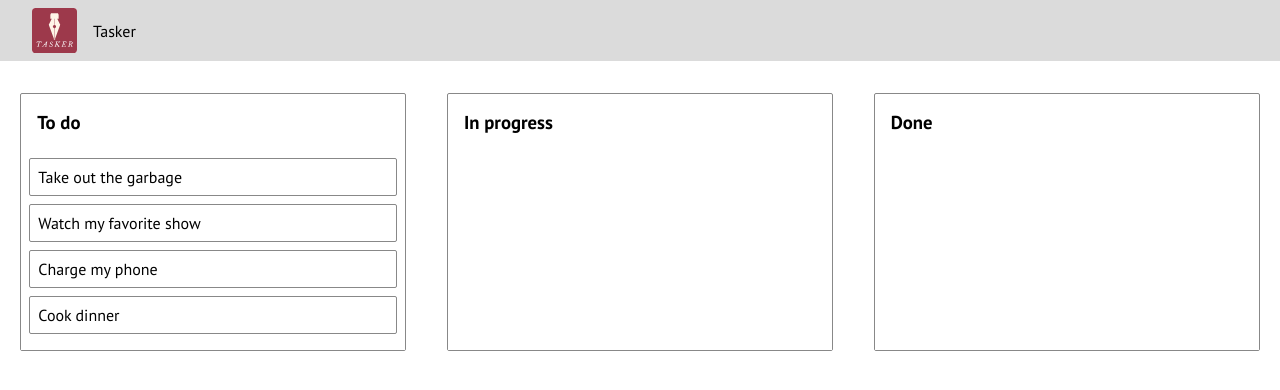
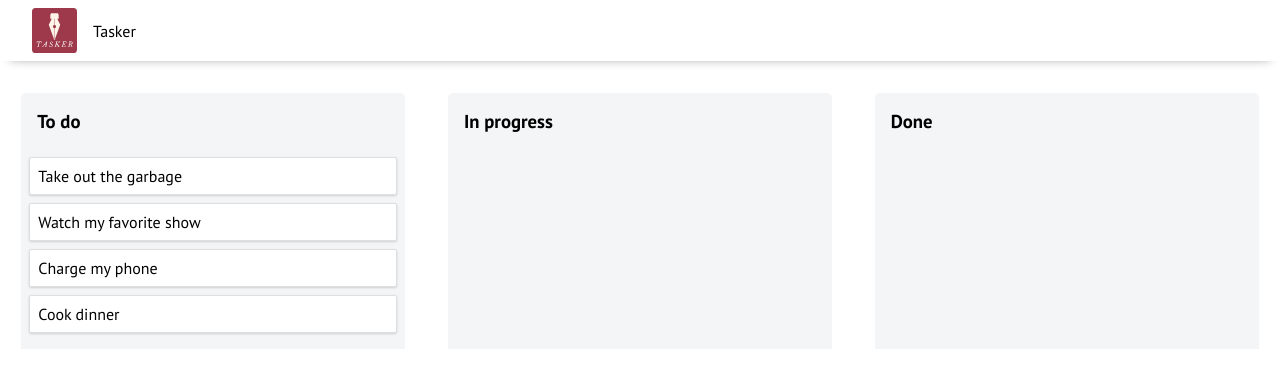
Before and after one commit to akaaariii/react-task-app, a React (Create React App) app: page / in a window 1280 px wide. Shown: the top 390 px of the page. Built offline with nearby package versions, Linux system fonts and the light colour scheme.

Commit message:
modified styling

```diff
--- a/src/components/Column.jsx
+++ b/src/components/Column.jsx
@@ -37,12 +37,11 @@ export default Column
 
 const Container = styled.div`
   margin: 8px;
-  border: 1px solid #888888;
-  border-radius: 2px;
+  border-radius: 5px;
   width: 30%;
   display: flex;
   flex-direction: column;
-  background-color: #fff;
+  background-color: #f4f5f7;
 `;
 const Title = styled.h3`
   padding: 16px;
--- a/src/components/Header.jsx
+++ b/src/components/Header.jsx
@@ -18,8 +18,8 @@ const HeaderContainer = styled.header`
   display: flex;
   align-items: center;
   padding: 8px 16px;
-  background-color: #dbdbdb;
   margin-bottom: 24px;
+  box-shadow: rgba(0, 0, 0, 0.4) 0px 8px 10px -10px;
 `;
 const Logo = styled.img`
   width: 45px;
--- a/src/components/Task.jsx
+++ b/src/components/Task.jsx
@@ -23,9 +23,14 @@ export default Task
 
 
 const Container = styled.div`
-  border: 1px solid #888888;
+  border: 1px solid #dfdfdf;
   border-radius: 2px;
   padding: 8px;
   margin-bottom: 8px;
   background-color: ${props => (props.isDragging ? 'lightgreen' : '#fff')};
+  box-shadow: rgba(0, 0, 0, 0.1) 0px 1px 3px 0px, rgba(0, 0, 0, 0.06) 0px 1px 2px 0px;
+
+  :hover {
+    background-color: #f4f5f7;
+  }
 `;
```
